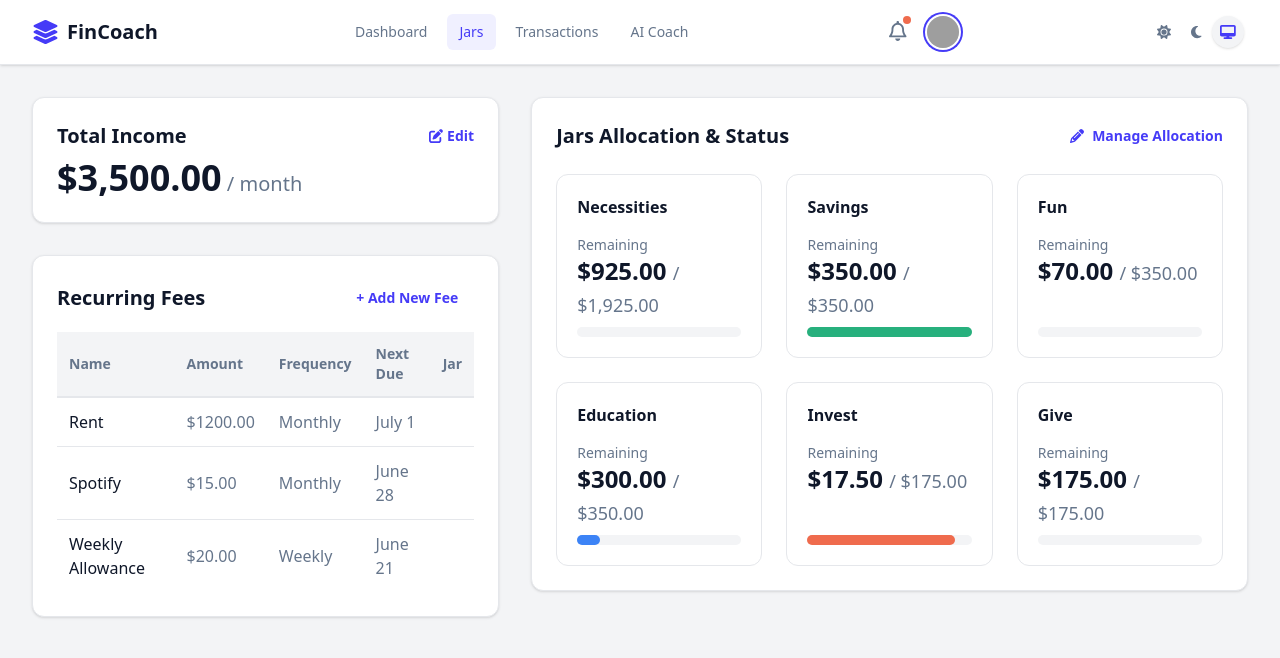
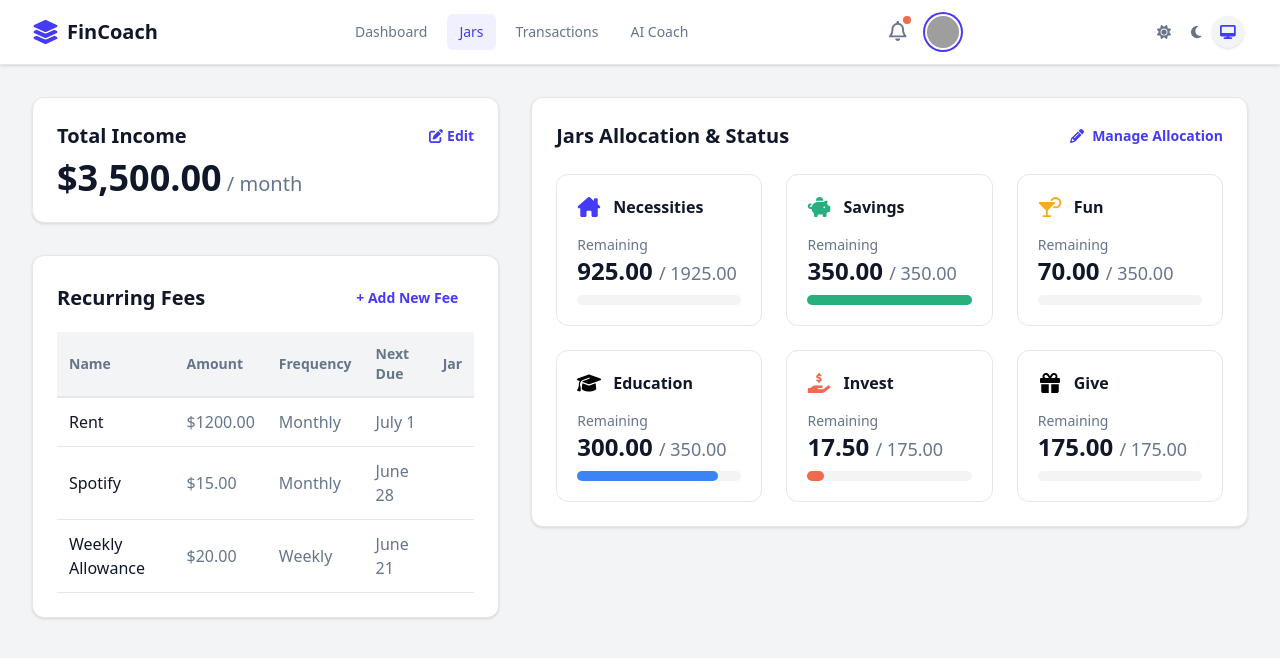
Before and after one commit to HCMUS-HQHuy/VPBANK-HACKATHON, a React (Vite) app: page /jars in a window 1280 px wide. Shown: the top 658 px of the page. Built offline with nearby package versions, Linux system fonts and the light colour scheme; grey boxes are pictures that could not be loaded.

Commit message:
refactor: update JarsIcon structure and enhance JarsAllocationCard to utilize JarsIcon data

```diff
--- a/src/common/JarsIcon.jsx
+++ b/src/common/JarsIcon.jsx
@@ -1,12 +1,12 @@
 import { faHouseChimney, faPiggyBank, faMartiniGlassCitrus, faGraduationCap, faHandHoldingDollar, faGift } from '@fortawesome/free-solid-svg-icons'
 
 const JarsIcon = [
-	{ label: 'Necessities',	percent: '55%', icon: faHouseChimney,		background: 'bg-primary-light',	color: 'text-primary' },
-	{ label: 'Savings',		percent: '10%', icon: faPiggyBank, 			background: 'bg-green-light', 	color: 'text-green' },
-	{ label: 'Fun',			percent: '10%', icon: faMartiniGlassCitrus, background: 'bg-yellow-light', 	color: 'text-yellow' },
-	{ label: 'Education',	percent: '10%', icon: faGraduationCap, 		background: 'bg-blue-light', 	color: 'text-blue' },
-	{ label: 'Invest',		percent: '10%', icon: faHandHoldingDollar, 	background: 'bg-danger-light', 	color: 'text-danger' },
-	{ label: 'Give',		percent: '5%', 	icon: faGift,				background: 'bg-pink-light', 	color: 'text-pink' },
+	{ label: 'Necessities',	percent: '55%', icon: faHouseChimney,		colorLight: 'primary-light',color: 'primary' },
+	{ label: 'Savings',		percent: '10%', icon: faPiggyBank, 			colorLight: 'green-light', 	color: 'green' },
+	{ label: 'Fun',			percent: '10%', icon: faMartiniGlassCitrus, colorLight: 'yellow-light', color: 'yellow' },
+	{ label: 'Education',	percent: '10%', icon: faGraduationCap, 		colorLight: 'blue-light', 	color: 'blue' },
+	{ label: 'Invest',		percent: '10%', icon: faHandHoldingDollar, 	colorLight: 'danger-light', color: 'danger' },
+	{ label: 'Give',		percent: '5%', 	icon: faGift,				colorLight: 'pink-light', 	color: 'pink' },
 ];
 
 export default JarsIcon;
--- a/src/jars/JarsAllocationCard.jsx
+++ b/src/jars/JarsAllocationCard.jsx
@@ -1,17 +1,19 @@
 import React from 'react';
 import { FontAwesomeIcon } from '@fortawesome/react-fontawesome';
-import { faEllipsisVertical, faPencil } from '@fortawesome/free-solid-svg-icons';
+import { faPencil } from '@fortawesome/free-solid-svg-icons';
+import JarsIcon from '@/common/JarsIcon';
 
 // This is the individual, theme-aware card for a single jar.
-const JarCard = ({ icon, color, name, remaining, total, percentage }) => {
+const JarCard = ({ icon, color, name, remaining, total }) => {
+  const percentage = remaining * 100 /total;
   const themeColor = `bg-${color}`;
-    const hoverThemeColor = `hover:${themeColor}`;
-
+  const iconColor =  `text-${color}`;
   return (
     <div className={`relative p-5 border border-border rounded-xl flex flex-col bg-card hover:bg-card-secondary`}>
         <div className="flex justify-between items-center">
             <div className="flex items-center gap-3">
                 {/* <i className={`fa-solid ${icon} text-xl w-6 text-center text-${themeColor}`}></i> */}
+                <FontAwesomeIcon icon={icon} className={`text-xl w-6 text-center ${iconColor}`}/>
                 <h4 className="font-bold text-text-primary">{name}</h4>
             </div>
         </div>
@@ -31,6 +33,33 @@ const JarCard = ({ icon, color, name, remaining, total, percentage }) => {
 };
 
 const JarsAllocationCard = () => {
+  const data = {
+    Necessities: {
+      remaining: "925.00",
+      total: "1925.00"
+    },
+    Savings: {
+      remaining: "350.00",
+      total: "350.00"
+    },
+    Fun: {
+      remaining: "70.00",
+      total: "350.00"
+    },
+    Education: {
+      remaining: "300.00",
+      total: "350.00"
+    },
+    Invest: {
+      remaining: "17.50",
+      total: "175.00"
+    },
+    Give: {
+      remaining: "175.00",
+      total: "175.00"
+    }
+  }
+
   return (
     <div className="bg-card p-6 rounded-xl border border-border shadow-sm">
         <div className="flex justify-between items-center mb-6">
@@ -41,13 +70,15 @@ const JarsAllocationCard = () => {
             </a>
         </div>
         <div className="grid grid-cols-1 sm:grid-cols-2 xl:grid-cols-3 gap-6">
-                {/* The props passed to JarCard remain the same, but the component now handles them differently */}
-                <JarCard icon="fa-house-chimney" color="primary" name="Necessities" remaining="$925.00" total="$1,925.00" percentage={52} />
-                <JarCard icon="fa-piggy-bank" color="green" name="Savings" remaining="$350.00" total="$350.00" percentage={100} />
-                <JarCard icon="fa-martini-glass-citrus" color="yellow" name="Fun" remaining="$70.00" total="$350.00" percentage={80} />
-                <JarCard icon="fa-graduation-cap" color="blue" name="Education" remaining="$300.00" total="$350.00" percentage={14} />
-                <JarCard icon="fa-hand-holding-dollar" color="danger" name="Invest" remaining="$17.50" total="$175.00" percentage={90} />
-                <JarCard icon="fa-gift" color="pink" name="Give" remaining="$175.00" total="$175.00" percentage={0} />
+          {JarsIcon.map(({ label, icon, color }) => (
+            <JarCard
+              key={label}
+              icon={icon}
+              color={color}
+              name={label}
+              remaining={data[label].remaining}
+              total={data[label].total} />
+          ))}
         </div>
     </div>
   );
--- a/src/jars/RecurringFeesCard.jsx
+++ b/src/jars/RecurringFeesCard.jsx
@@ -45,7 +45,7 @@ const RecurringFeesCard = () => {
                                 <td className="p-3 text-text-secondary">June 28</td>
                                 <td className="p-3"><i className="fa-solid fa-martini-glass-citrus text-xl w-6 text-center text-yellow"></i></td>
                             </tr>
-                            <tr> {/* Last row has no bottom border */}
+                            <tr className="border-b border-border">
                                 <td className="p-3 font-medium text-text-primary">Weekly Allowance</td>
                                 <td className="p-3 text-text-secondary">$20.00</td>
                                 <td className="p-3 text-text-secondary">Weekly</td>
```
Lines whose indentation alone changed are shown as unchanged.
